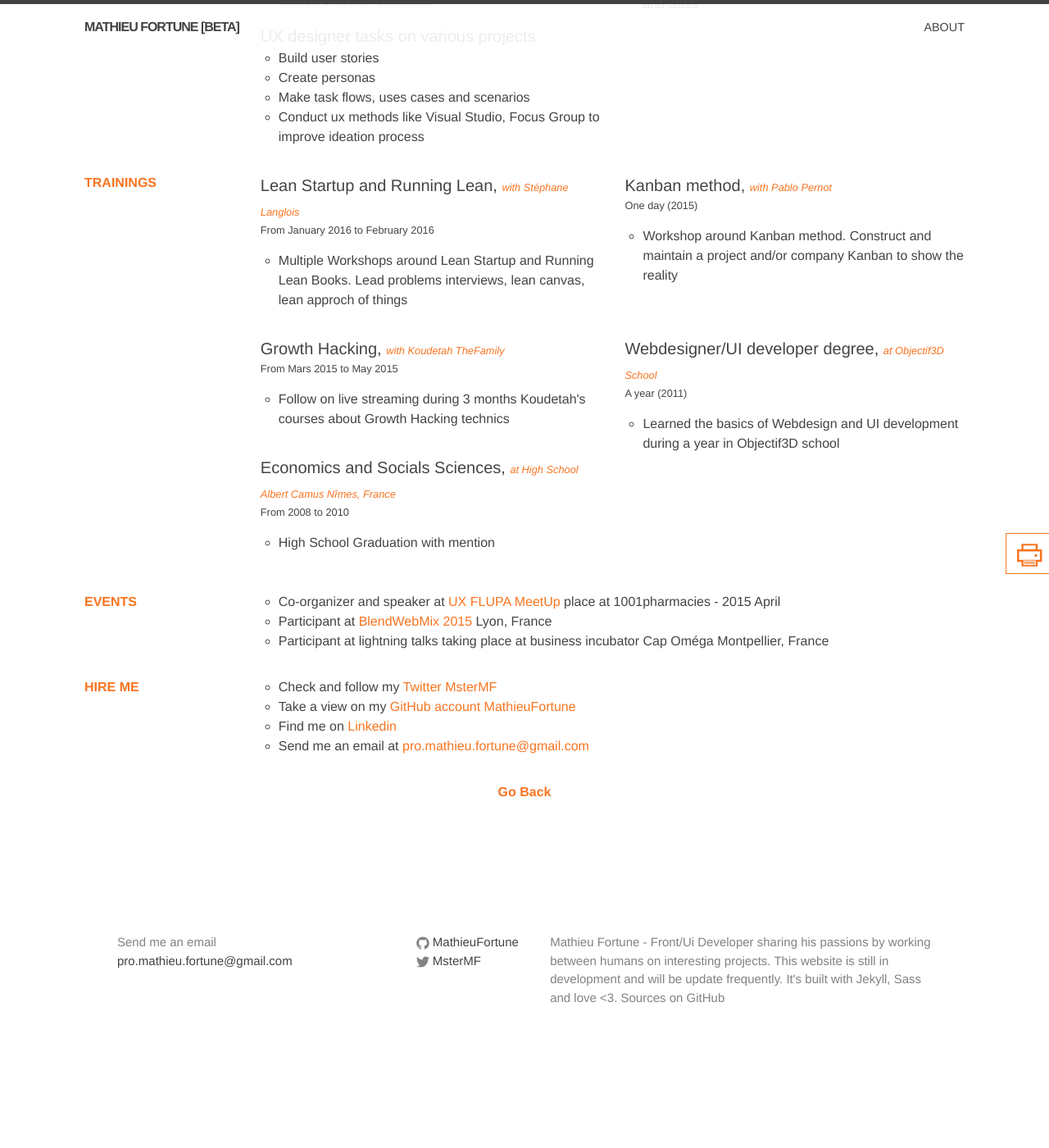
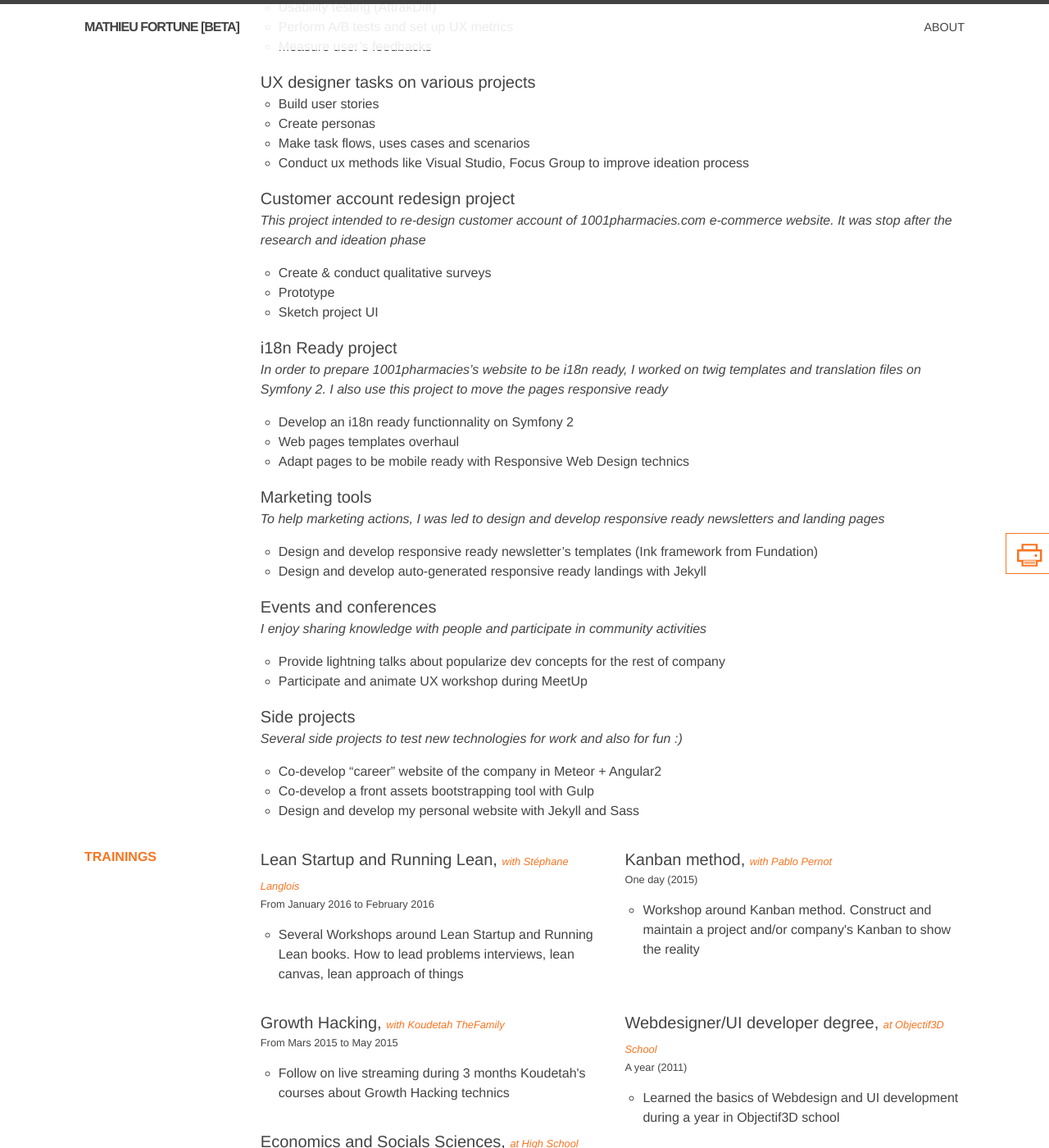
Before and after one commit to MathieuFortune/mathieufortune.github.io, a Jekyll site: the page built from about.md, in a window 1280 px wide and 1400 px high, scrolled down 2661 px. Shown: the whole window at 82% size. Built offline with Jekyll 4.4.1, drawn with Linux system fonts in a browser that asks for light colours; before the commit the page ends 3921 px from its top, so only the background shows below that; some of the changed text lies outside the part shown.

Commit message:
[UP] about project section enhanced

```diff
--- a/_data/about.json
+++ b/_data/about.json
@@ -64,13 +64,13 @@
       "title": "Lean Startup and Running Lean",
       "name": "with [Stéphane Langlois](http://scopyleft.fr/)",
       "period": "From January 2016 to February 2016",
-      "desc": "Multiple Workshops around Lean Startup and Running Lean Books. Lead problems interviews, lean canvas, lean approch of things"
+      "desc": "Several Workshops around Lean Startup and Running Lean books. How to lead problems interviews, lean canvas, lean approach of things"
     },
     {
       "title": "Kanban method",
       "name": "with [Pablo Pernot](http://www.areyouagile.com/)",
       "period": "One day (2015)",
-      "desc": "Workshop around Kanban method. Construct and maintain a project and/or company Kanban to show the reality"
+      "desc": "Workshop around Kanban method. Construct and maintain a project and/or company's Kanban to show the reality"
     },
     {
       "title": "Growth Hacking",
--- a/about.md
+++ b/about.md
@@ -104,15 +104,12 @@ type: about
 <div class="section-title" markdown="1">
 ## Projects
 </div>
-<div class="content layout--6-12" markdown="1">
-<div markdown="1">
+<div class="content" markdown="1">
+
 ### Product Catalog redesign project
 {: .no-marg-bot }
 
-_This project aim to re-design and develop the catalog (search, list and buy a product) of 1001pharmacies's e-commerce website_
-
-Tasks :
-{: .no-marg-bot }
+_This project intended to re-design and develop the catalog (search, find and buy a product) of 1001pharmacies e-commerce website_
 
 * Sketch project UI (Sketch)
 * Design project's user experience
@@ -126,6 +123,7 @@ Tasks :
 ### Checkout process redesign project
 {: .no-marg-bot }
 
+_This project intended to re-design and develop the checkout process (cart, delivery, payment of an order) of 1001pharmacies e-commerce website_
 
 * Sketch project UI (Sketch)
 * Design project's user experience
@@ -135,9 +133,11 @@ Tasks :
 * Assets treatment with Gulp
 * LEAN UX approach and Scrum methods
 
+
 ### Checkout's UX experiments
 {: .no-marg-bot }
 
+_In order to improve checkout process, UX experiments has been performed to test and better understand users behavior_
 
 * Analyze user tests
 * Usability testing (AttrakDiff)
@@ -148,18 +148,16 @@ Tasks :
 ### UX designer tasks on various projects
 {: .no-marg-bot }
 
-
 * Build user stories
 * Create personas
 * Make task flows, uses cases and scenarios
 * Conduct ux methods like Visual Studio, Focus Group to improve ideation process
 
 
-</div>
-<div markdown="1">
 ### Customer account redesign project
 {: .no-marg-bot }
 
+_This project intended to re-design customer account of 1001pharmacies.com e-commerce website. It was stop after the research and ideation phase_
 
 * Create & conduct qualitative surveys
 * Prototype
@@ -169,6 +167,7 @@ Tasks :
 ### i18n Ready project
 {: .no-marg-bot }
 
+_In order to prepare 1001pharmacies's website to be i18n ready, I worked on twig templates and translation files on Symfony 2. I also use this project to move the pages responsive ready_
 
 * Develop an i18n ready functionnality on Symfony 2
 * Web pages templates overhaul
@@ -178,6 +177,7 @@ Tasks :
 ### Marketing tools
 {: .no-marg-bot }
 
+_To help marketing actions, I was led to design and develop responsive ready newsletters and landing pages_
 
 * Design and develop responsive ready newsletter's templates (Ink framework from Fundation)
 * Design and develop auto-generated responsive ready landings with Jekyll
@@ -186,6 +186,7 @@ Tasks :
 ### Events and conferences
 {: .no-marg-bot }
 
+_I enjoy sharing knowledge with people and participate in community activities_
 
 * Provide lightning talks about popularize dev concepts for the rest of company
 * Participate and animate UX workshop during MeetUp
@@ -194,12 +195,12 @@ Tasks :
 ### Side projects
 {: .no-marg-bot }
 
+_Several side projects to test new technologies for work and also for fun :)_
 
 * Co-develop "career" website of the company in Meteor + Angular2
 * Co-develop a front assets bootstrapping tool with Gulp
 * Design and develop my personal website with Jekyll and Sass
 
-</div>
 
 </div>
 </section>
```
